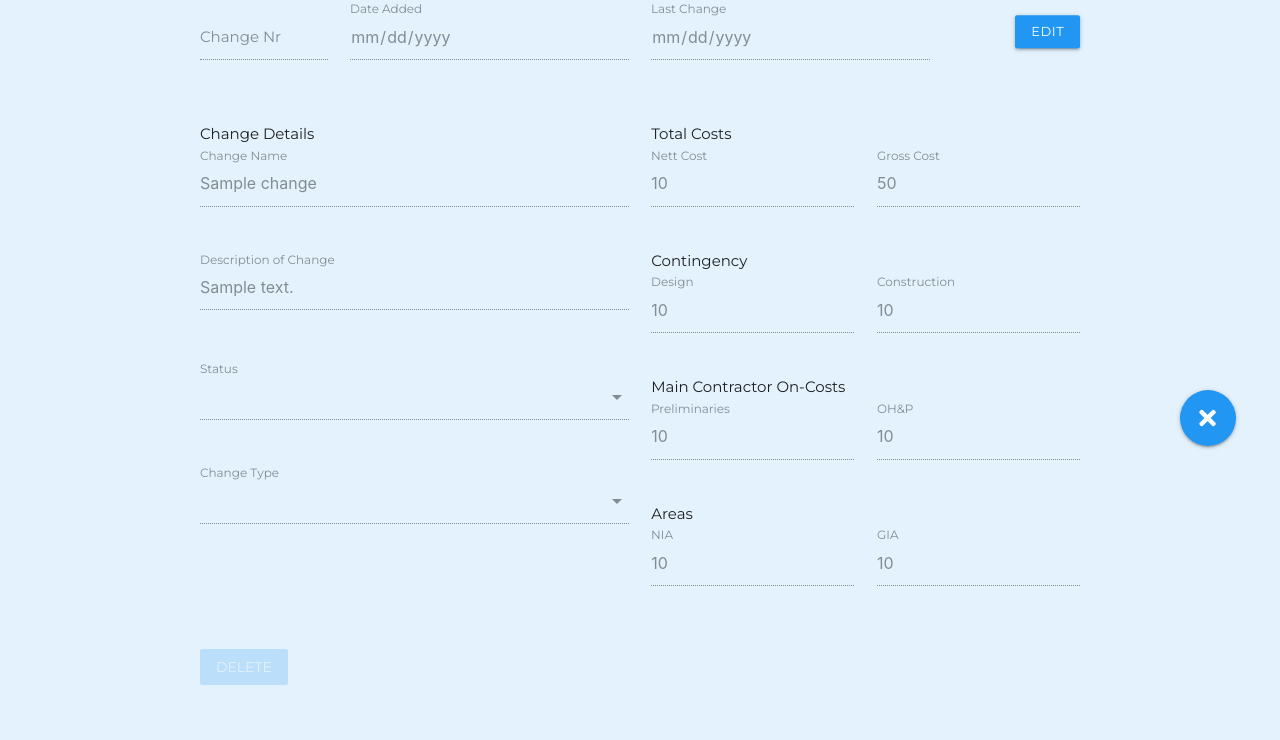
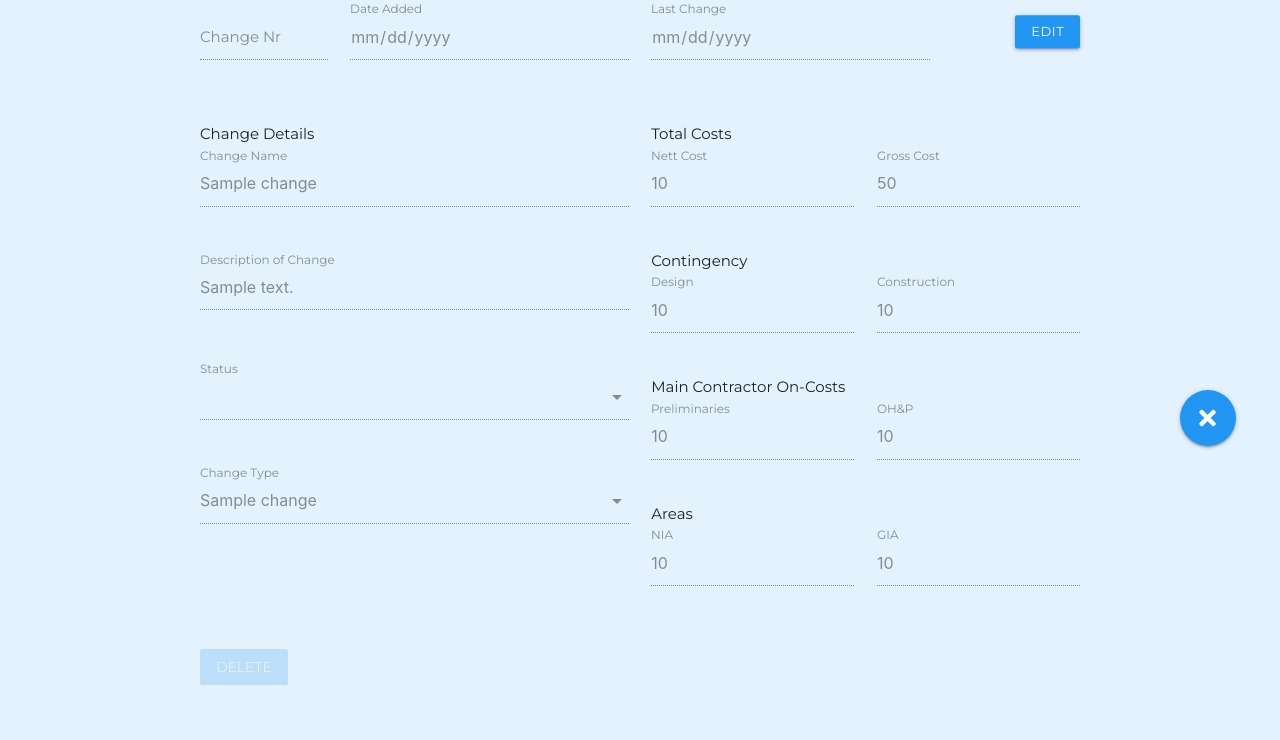
Before and after one commit to Code-Institute-Submissions/MS4-0, a Flask app: template templates/edit_change.html in a window 1280 px wide. Shown: the part 316-1056 px from the top of the page. Run offline with Flask 2, Linux system fonts and the light colour scheme; the visitor is signed in with stand-in values (Sample User, id 1); the template is opened without the code that fills it: most values are stand-ins (such as "Sample title", 1, 10 or a date in 2020); some libraries are stand-ins or nearby versions.

Commit message:
fix(html): Change Type input field not loading from Jinja

```diff
--- a/templates/edit_change.html
+++ b/templates/edit_change.html
@@ -77,7 +77,7 @@
           </div>
           <div class="row">
             <div class="input-field col s12">
-              <select id="change_type" name="change_type" class="validate enableEdit" size="6" required disabled>
+              <select id="change_type" name="change_type" class="validate enableEdit" required disabled>
                 {% for change in change_type %}
                   {% if change.change_type_abbr == change.change_type %}
                     <option value="{{ change.change_type_abbr }}" selected>{{ change.change_type_name }}</option>
```
